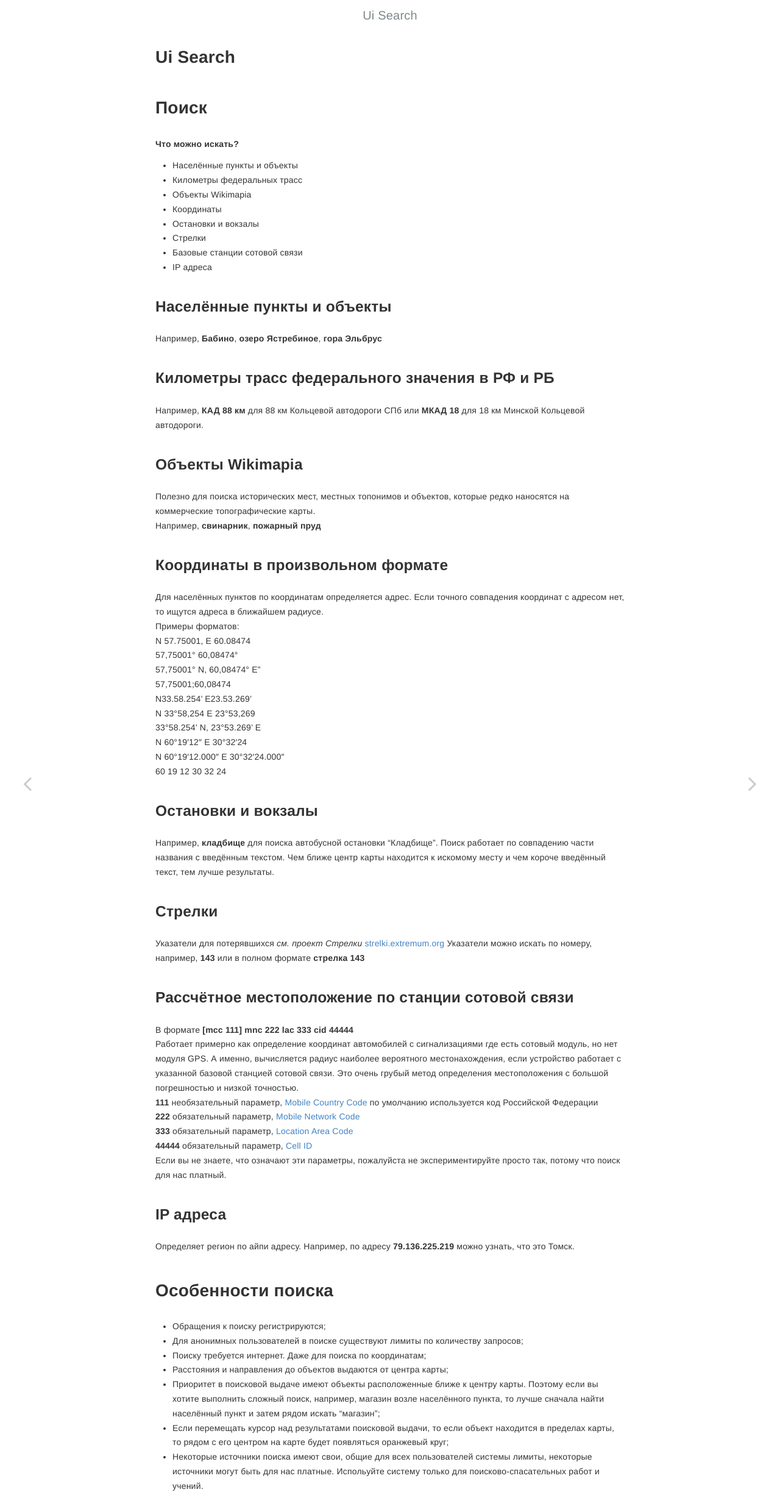
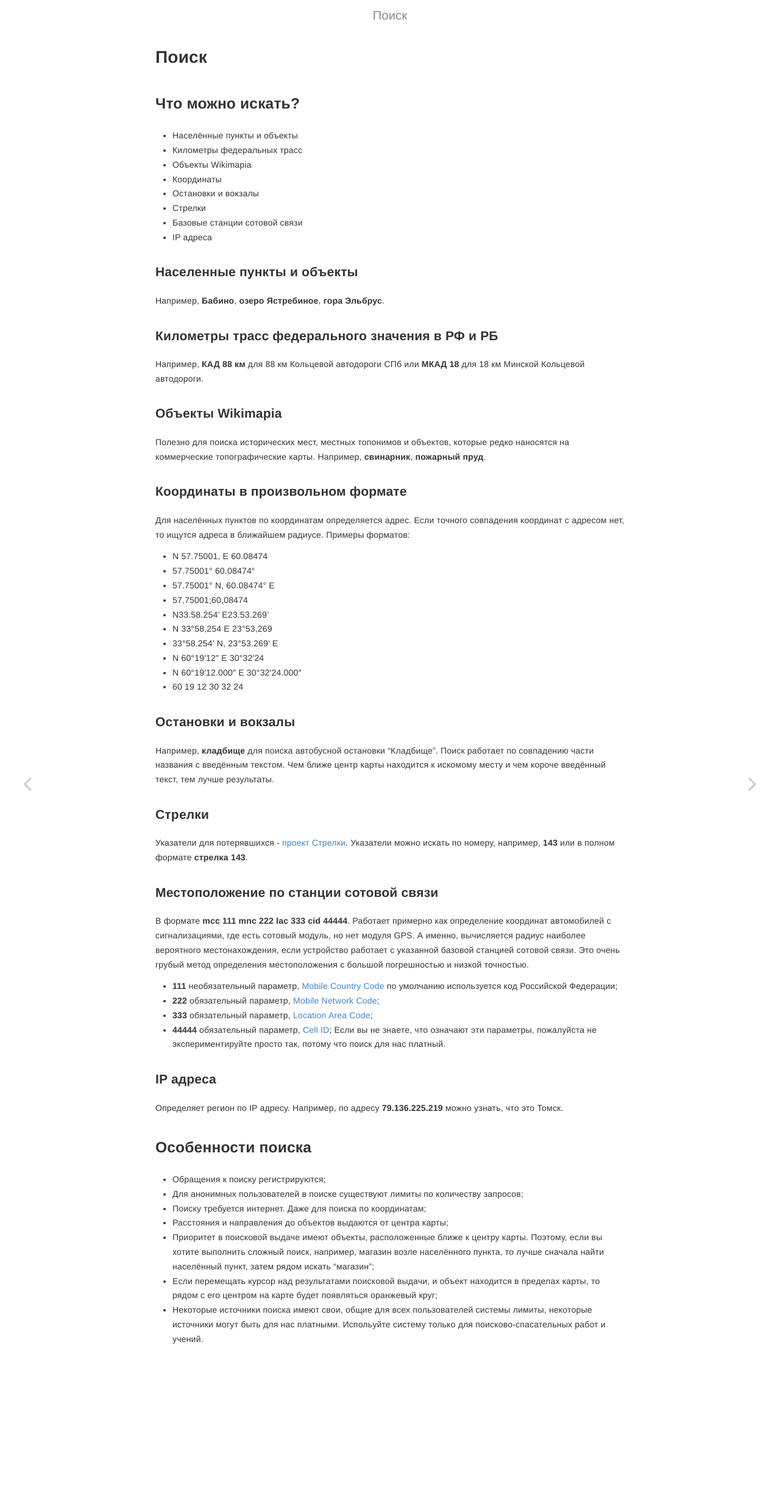
Before and after one commit to extremum-search-and-rescue/help.gis, a Jekyll site: the page built from _posts/2023-06-11-ui-search.md, in a window 1280 px wide. Shown: the whole page at 61% size. Built offline with Jekyll 4.4.1, drawn with Linux system fonts in a browser that asks for light colours; our own code applies the rules of GitHub Pages for plain Markdown files.

Commit message:
Update 2023-06-11-ui-search.md

```diff
--- a/_posts/2023-06-11-ui-search.md
+++ b/_posts/2023-06-11-ui-search.md
@@ -9,52 +14,52 @@
 - Базовые станции сотовой связи
 - IP адреса
 
-## Населённые пункты и объекты
-Например, **Бабино**, **озеро Ястребиное**, **гора Эльбрус**
+### Населенные пункты и объекты
+Например, **Бабино**, **озеро Ястребиное**, **гора Эльбрус**.
 
-## Километры трасс федерального значения в РФ и РБ
+### Километры трасс федерального значения в РФ и РБ
 Например, **КАД 88 км** для 88 км Кольцевой автодороги СПб или **МКАД 18** для 18 км Минской Кольцевой автодороги.
 
-## Объекты Wikimapia
-Полезно для поиска исторических мест, местных топонимов и объектов, которые редко наносятся на коммерческие топографические карты.
-Например, **свинарник**, **пожарный пруд**
+### Объекты Wikimapia
+Полезно для поиска исторических мест, местных топонимов и объектов, которые редко наносятся на коммерческие топографические карты. Например, **свинарник**, **пожарный пруд**.
 
-## Координаты в произвольном формате
+### Координаты в произвольном формате
 Для населённых пунктов по координатам определяется адрес. Если точного совпадения координат с адресом нет, то ищутся адреса в ближайшем радиусе.
 Примеры форматов:
-N 57.75001, E 60.08474
-57,75001° 60,08474°
-57,75001° N, 60,08474° E"
-57,75001;60,08474
-N33.58.254' E23.53.269'
-N 33°58,254 E 23°53,269
-33°58.254' N, 23°53.269' E
-N 60°19′12″ E 30°32′24
-N 60°19′12.000″ E 30°32′24.000″
-60 19 12 30 32 24
+- N 57.75001, E 60.08474
+- 57.75001° 60.08474°
+- 57.75001° N, 60.08474° E
+- 57,75001;60,08474
+- N33.58.254' E23.53.269'
+- N 33°58,254 E 23°53,269
+- 33°58.254' N, 23°53.269' E
+- N 60°19′12″ E 30°32′24
+- N 60°19′12.000″ E 30°32′24.000″
+- 60 19 12 30 32 24
 
-## Остановки и вокзалы
+### Остановки и вокзалы
 Например, **кладбище** для поиска автобусной остановки "Кладбище". Поиск работает по совпадению части названия с введённым текстом. Чем ближе центр карты находится к искомому месту и чем короче введённый текст, тем лучше результаты.
 
-## Стрелки
-Указатели для потерявшихся _cм. проект Стрелки_ [strelki.extremum.org](https://strelki.extremum.or)
-Указатели можно искать по номеру, например, **143** или в полном формате **стрелка 143**
+### Стрелки
+Указатели для потерявшихся - [проект Стрелки](https://strelki.extremum.org). Указатели можно искать по номеру, например, **143** или в полном формате **стрелка 143**.
 
-## Рассчётное местоположение по станции сотовой связи
-В формате **[mcc 111] mnc 222 lac 333 cid 44444**
-Работает примерно как определение координат автомобилей с сигнализациями где есть сотовый модуль, но нет модуля GPS. А именно, вычисляется радиус наиболее вероятного местонахождения, если устройство работает с указанной базовой станцией сотовой связи. Это очень грубый метод определения местоположения с большой погрешностью и низкой точностью.
-**111** необязательный параметр, [Mobile Country Code](https://ru.wikipedia.org/wiki/Mobile_Country_Code) по умолчанию используется код Российской Федерации
-**222** обязательный параметр, [Mobile Network Code](https://ru.wikipedia.org/wiki/MNC)
-**333** обязательный параметр, [Location Area Code](https://ru.wikipedia.org/wiki/LAI)
-**44444** обязательный параметр, [Cell ID](https://en.wikipedia.org/wiki/GSM_Cell_ID)
+### Местоположение по станции сотовой связи
+В формате **mcc 111 mnc 222 lac 333 cid 44444**.
+Работает примерно как определение координат автомобилей с сигнализациями, где есть сотовый модуль, но нет модуля GPS. А именно, вычисляется радиус наиболее вероятного местонахождения, если устройство работает с указанной базовой станцией сотовой связи. Это очень грубый метод определения местоположения с большой погрешностью и низкой точностью.
+- **111** необязательный параметр, [Mobile Country Code](https://ru.wikipedia.org/wiki/Mobile_Country_Code) по умолчанию используется код Российской Федерации;
+- **222** обязательный параметр, [Mobile Network Code](https://ru.wikipedia.org/wiki/MNC);
+- **333** обязательный параметр, [Location Area Code](https://ru.wikipedia.org/wiki/LAI);
+- **44444** обязательный параметр, [Cell ID](https://en.wikipedia.org/wiki/GSM_Cell_ID);
 Если вы не знаете, что означают эти параметры, пожалуйста не экспериментируйте просто так, потому что поиск для нас платный.
-## IP адреса
-Определяет регион по айпи адресу. Например, по адресу **79.136.225.219** можно узнать, что это Томск.
-# Особенности поиска
+
+### IP адреса
+Определяет регион по IP адресу. Например, по адресу **79.136.225.219** можно узнать, что это Томск.
+
+## Особенности поиска
 - Обращения к поиску регистрируются;
 - Для анонимных пользователей в поиске существуют лимиты по количеству запросов;
 - Поиску требуется интернет. Даже для поиска по координатам;
 - Расстояния и направления до объектов выдаются от центра карты;
-- Приоритет в поисковой выдаче имеют объекты расположенные ближе к центру карты. Поэтому если вы хотите выполнить сложный поиск, например, магазин возле населённого пункта, то лучше сначала найти населённый пункт и затем рядом искать "магазин";
-- Если перемещать курсор над результатами поисковой выдачи, то если объект находится в пределах карты, то рядом с его центром на карте будет появляться оранжевый круг;
-- Некоторые источники поиска имеют свои, общие для всех пользователей системы лимиты, некоторые источники могут быть для нас платные. Испольуйте систему только для поисково-спасательных работ и учений.
+- Приоритет в поисковой выдаче имеют объекты, расположенные ближе к центру карты. Поэтому, если вы хотите выполнить сложный поиск, например, магазин возле населённого пункта, то лучше сначала найти населённый пункт, затем рядом искать "магазин";
+- Если перемещать курсор над результатами поисковой выдачи, и объект находится в пределах карты, то рядом с его центром на карте будет появляться оранжевый круг;
+- Некоторые источники поиска имеют свои, общие для всех пользователей системы лимиты, некоторые источники могут быть для нас платными. Испольуйте систему только для поисково-спасательных работ и учений.
```
Also changed, not shown: other parts of _posts/2023-06-11-ui-search.md (+7 -2 lines).
